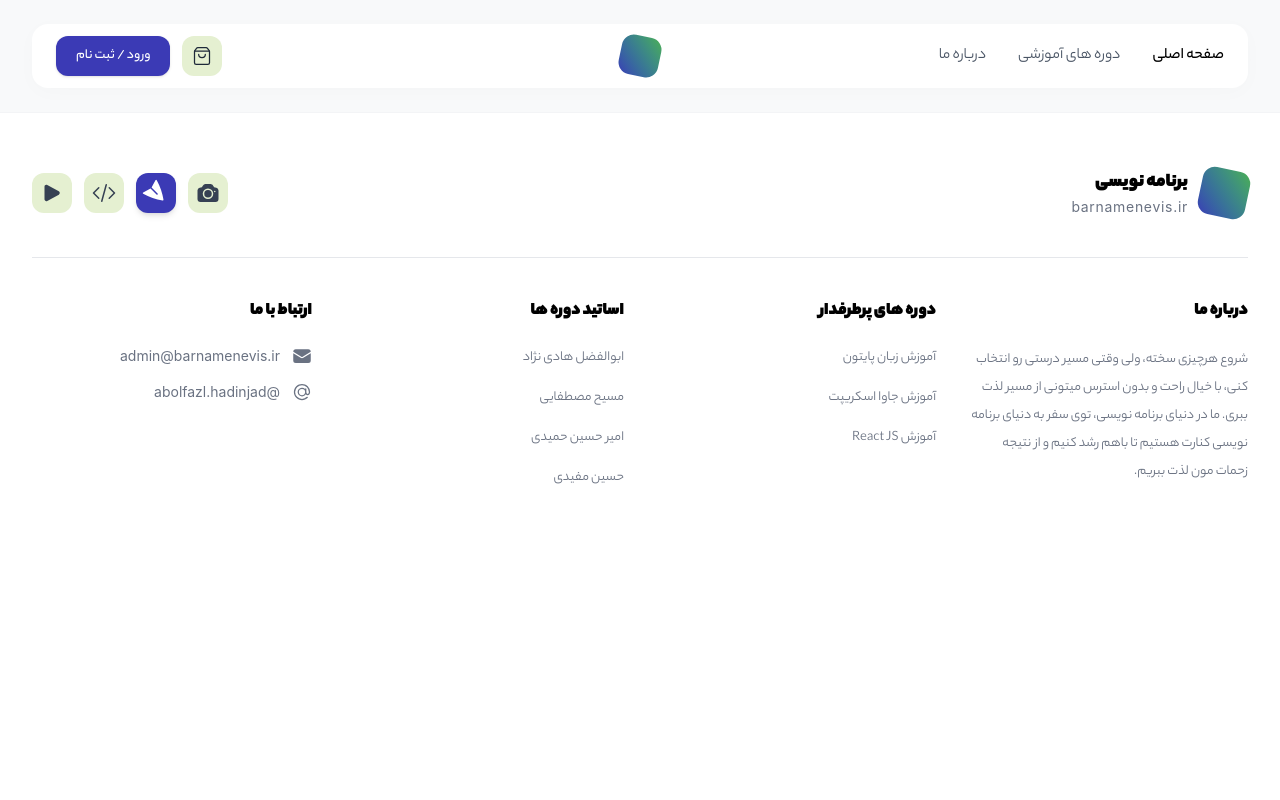
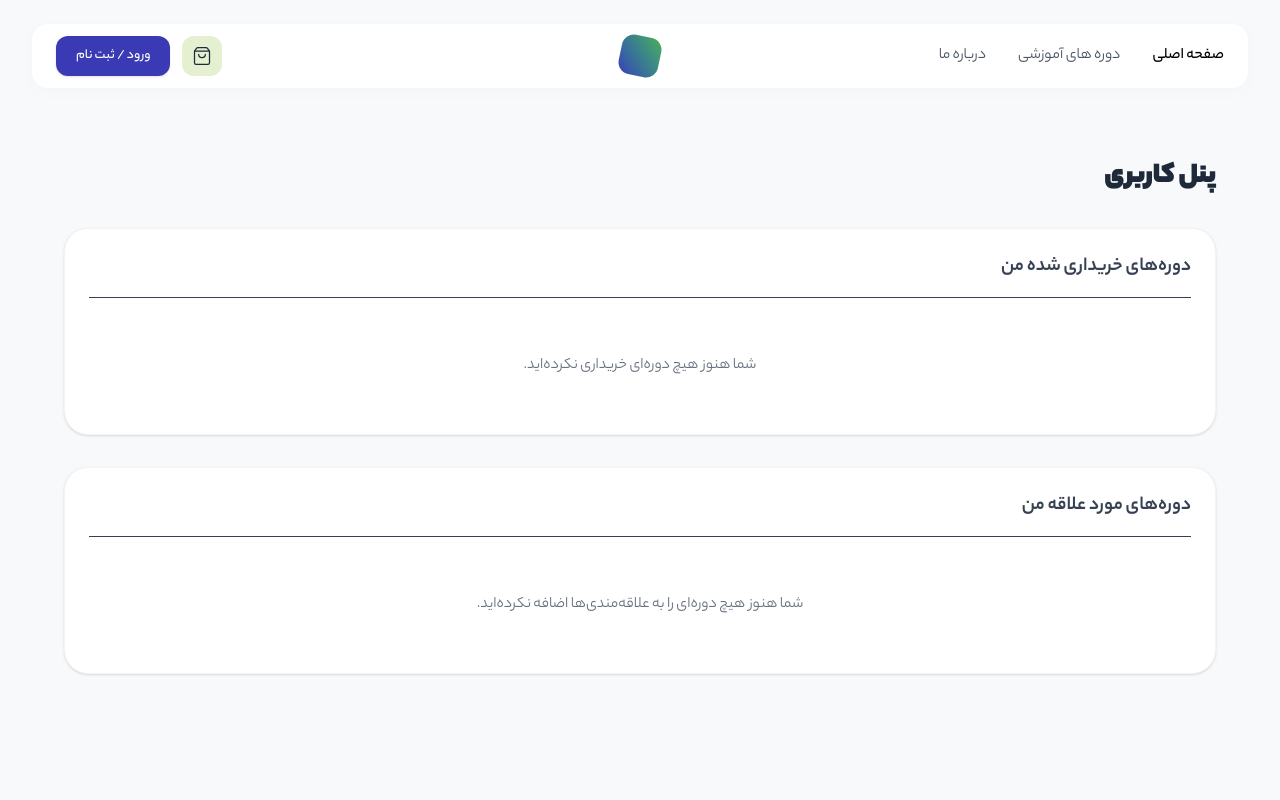
Before and after one commit to abolfazlhn4/codelearn, a React (Vite) app in the folder frontend/: page /user-panel in a window 1280 px wide. Shown: the top 800 px of the page. Built offline with nearby package versions, Linux system fonts and the light colour scheme.

Commit message:
updating user panel

```diff
--- a/frontend/src/App.jsx
+++ b/frontend/src/App.jsx
@@ -26,7 +26,7 @@ function App() {
             <Route path="/CoursesArchive" element={<CoursesArchive />} />
             <Route path="/Aboutus" element={<Aboutus />} />
             <Route path="/auth" element={<Auth />} />
-            <Route path="/panel" element={<UserPanel />} />
+            <Route path="/user-panel" element={<UserPanel />} />
             <Route path="/cart" element={<Cart />} />
             <Route path="/checkout" element={<Checkout />} />
             <Route path="/payment" element={<PaymentGateway />} />
--- a/frontend/src/pages/Cart.jsx
+++ b/frontend/src/pages/Cart.jsx
@@ -3,20 +3,18 @@ import { Link, useNavigate } from "react-router-dom";
 import { useCart } from "../context/CartContext";
 import { Trash2, ArrowLeft, ShoppingBag } from "lucide-react";
 
-// یک تابع کمکی برای تبدیل قیمت متنی به عدد
 const parsePrice = (priceString) => {
-  if (
-    typeof priceString !== "string" ||
-    priceString.toLowerCase() === "رایگان"
-  ) {
+  if (typeof priceString !== "string" || priceString.toLowerCase() === "رایگان")
     return 0;
-  }
-  // حذف "تومان" و "هزار" و تبدیل کاراکترهای فارسی به انگلیسی
-  const normalized = priceString
+  const persianDigits = ["۰", "۱", "۲", "۳", "۴", "۵", "۶", "۷", "۸", "۹"];
+  let normalized = priceString.replace(/[۰-۹]/g, (w) =>
+    persianDigits.indexOf(w),
+  );
+  normalized = normalized
     .replace(/,/g, "")
     .replace("تومان", "")
     .replace("هزار", "000")
-    .trim();
+    .replace(/\s/g, "");
   return parseInt(normalized, 10) || 0;
 };
 
@@ -45,7 +43,6 @@ const Cart = () => {
 
         {cartItems.length > 0 ? (
           <div className="grid grid-cols-1 lg:grid-cols-3 gap-8">
-            {/* لیست آیتم ها */}
             <div className="lg:col-span-2 bg-white p-6 rounded-3xl shadow-sm border border-gray-100 space-y-4">
               {cartItems.map((item) => (
                 <div
@@ -74,24 +71,23 @@ const Cart = () => {
               ))}
             </div>
 
-            {/* خلاصه سفارش */}
             <div className="lg:col-span-1">
               <div className="sticky top-28 bg-white p-6 rounded-3xl shadow-sm border border-gray-100">
                 <h2 className="text-lg font-bold text-gray-800 mb-4 border-b pb-3">
                   خلاصه سفارش
                 </h2>
-                <div className="flex justify-between items-center mb-4 text-gray-600">
+                <div className="flex justify-between items-center mb-6 text-gray-600">
                   <span>جمع کل:</span>
                   <span className="font-bold text-lg text-black">
-                    {totalPrice.toLocaleString("fa-IR")} تومان
+                    {totalPrice > 0
+                      ? `${totalPrice.toLocaleString("fa-IR")} تومان`
+                      : "رایگان"}
                   </span>
                 </div>
-                <p className="text-xs text-gray-400 mb-6">
-                  هزینه‌های ارسال در مرحله بعد محاسبه خواهد شد.
-                </p>
+
                 <Link
                   to="/checkout"
-                  className="w-full block text-center bg-blue-600 hover:bg-blue-700 text-white py-3 rounded-lg font-bold transition-colors shadow-md mb-3"
+                  className="w-full block text-center bg-blue-600 hover:bg-blue-700 text-white py-3 rounded-lg font-bold transition-colors shadow-md"
                 >
                   ادامه جهت تسویه حساب
                 </Link>
--- a/frontend/src/pages/PaymentGateway.jsx
+++ b/frontend/src/pages/PaymentGateway.jsx
@@ -26,9 +26,22 @@ export default function PaymentGateway() {
   );
 
   const handlePayment = () => {
-    alert("پرداخت با موفقیت انجام شد! از خرید شما متشکریم.");
+    const existingPurchases =
+      JSON.parse(localStorage.getItem("purchasedCourses")) || [];
+
+    // استخراج آیدی دوره‌های سبد خرید
+    const newPurchasesIds = cartItems.map((item) => item.id);
+
+    // ترکیب و حذف آیدی‌های تکراری (در صورت خرید مجدد یک دوره)
+    const allPurchases = [
+      ...new Set([...existingPurchases, ...newPurchasesIds]),
+    ];
+
+    localStorage.setItem("purchasedCourses", JSON.stringify(allPurchases));
+
+    alert("پرداخت با موفقیت انجام شد! دوره‌ها به پنل کاربری شما اضافه شدند.");
     clearCart();
-    navigate("/");
+    navigate("/user-panel");
   };
 
   const handleCancel = () => {
--- a/frontend/src/pages/UserPanel.jsx
+++ b/frontend/src/pages/UserPanel.jsx
@@ -1,21 +1,69 @@
-import React from "react";
+import React, { useState, useEffect } from "react";
 import { Link } from "react-router-dom";
 import { useFavorites } from "../context/FavoritesContext";
 import { coursesData } from "../data/coursesData";
-import { Heart, User, Users, ImageIcon } from "lucide-react";
+import { Heart, User, ImageIcon, PlayCircle } from "lucide-react";
 
 const UserPanel = () => {
   const { favorites, toggleFavorite } = useFavorites();
+  const [purchasedIds, setPurchasedIds] = useState([]);
+
+  // خواندن دوره‌های خریداری شده از لوکال استوریج هنگام لود شدن صفحه
+  useEffect(() => {
+    const storedPurchases =
+      JSON.parse(localStorage.getItem("purchasedCourses")) || [];
+    setPurchasedIds(storedPurchases);
+  }, []);
 
   const favoriteCourses = coursesData.filter((course) =>
     favorites.includes(course.id),
   );
+  const purchasedCourses = coursesData.filter((course) =>
+    purchasedIds.includes(course.id),
+  );
 
   return (
     <div dir="rtl" className="min-h-screen bg-[#f8f9fa] py-12 px-4 font-yekan">
-      <div className="max-w-6xl mx-auto">
-        <h1 className="text-3xl font-black text-gray-800 mb-8">پنل کاربری</h1>
+      <div className="max-w-6xl mx-auto space-y-8">
+        <h1 className="text-3xl font-black text-gray-800">پنل کاربری</h1>
 
+        {/* بخش دوره‌های خریداری شده */}
+        <div className="bg-white p-6 rounded-3xl shadow-sm border border-gray-100">
+          <h2 className="text-xl font-bold text-gray-700 mb-6 border-b pb-4">
+            دوره‌های خریداری شده من
+          </h2>
+
+          {purchasedCourses.length > 0 ? (
+            <div className="grid grid-cols-1 sm:grid-cols-2 lg:grid-cols-4 gap-6">
+              {purchasedCourses.map((course) => (
+                <Link
+                  key={course.id}
+                  to={`/product/${course.id}`}
+                  className="bg-white rounded-[2rem] p-4 shadow-[0_4px_20px_rgba(0,0,0,0.03)] hover:shadow-[0_8px_30px_rgba(59,58,181,0.1)] transition-all duration-300 flex flex-col group border border-transparent hover:border-green-500/20"
+                >
+                  <div className="bg-green-500 w-full h-40 rounded-2xl mb-5 flex items-center justify-center text-white/50 group-hover:scale-[1.02] transition-transform duration-300 relative">
+                    <PlayCircle className="w-12 h-12 text-white" />
+                  </div>
+                  <h3 className="font-black text-base text-black mb-2 px-1 group-hover:text-green-600 transition-colors">
+                    {course.title}
+                  </h3>
+                  <div className="flex items-center gap-2 text-gray-600 mt-auto px-1 mb-2">
+                    <User className="w-4 h-4" strokeWidth={2} />
+                    <span className="text-xs font-medium">
+                      {course.teacher}
+                    </span>
+                  </div>
+                </Link>
+              ))}
+            </div>
+          ) : (
+            <div className="text-center py-8 text-gray-500">
+              شما هنوز هیچ دوره‌ای خریداری نکرده‌اید.
+            </div>
+          )}
+        </div>
+
+        {/* بخش علاقه‌مندی‌ها */}
         <div className="bg-white p-6 rounded-3xl shadow-sm border border-gray-100">
           <h2 className="text-xl font-bold text-gray-700 mb-6 border-b pb-4">
             دوره‌های مورد علاقه من
@@ -69,7 +117,7 @@ const UserPanel = () => {
               ))}
             </div>
           ) : (
-            <div className="text-center py-12 text-gray-500">
+            <div className="text-center py-8 text-gray-500">
               شما هنوز هیچ دوره‌ای را به علاقه‌مندی‌ها اضافه نکرده‌اید.
             </div>
           )}
```
